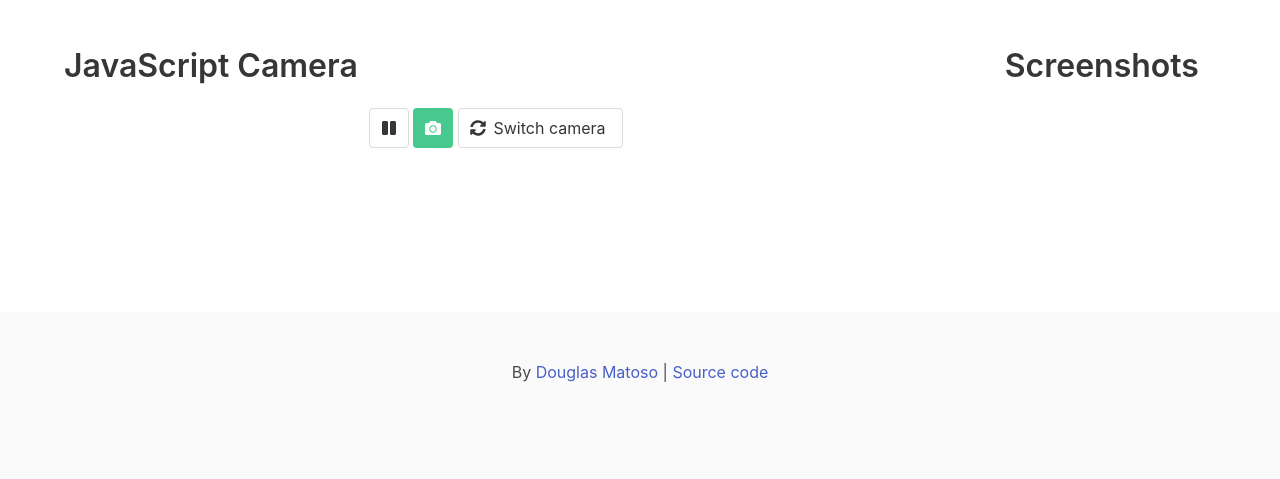
After one commit to simbentes/GrETUA, a PHP site: page /javascript-camera-master/index.html in a window 1280 px wide. The commit adds this page. Shown: the top 479 px of the page. Run offline with PHP 8.4, Linux system fonts and the light colour scheme; some libraries are stand-ins or nearby versions.

Commit message:
alterações gerais

```diff
--- a/index.php
+++ b/index.php
@@ -54,8 +54,8 @@
 
         <form action="gretua.php">
             <div>
-                <div id="pwa" class="btn btn-grande btn-google w-100"><img
-                        src="img/g_logo.svg" class="logo">Iniciar sessão com a Google</div>
+                <a href="part-2/index.html" class="btn btn-grande btn-google w-100"><img
+                        src="img/g_logo.svg" class="logo">Iniciar sessão com a Google</a>
             </div>
             <div class="row align-items-center py-3">
                 <div class="col-1">
--- /dev/null
+++ b/javascript-camera-master/index.html
@@ -0,0 +1,64 @@
+<!DOCTYPE html>
+<html lang="en">
+
+<head>
+  <meta charset="UTF-8">
+  <meta name="viewport" content="width=device-width, initial-scale=1.0">
+  <title>JavaScript Camera</title>
+  <link rel="stylesheet" href="https://cdn.jsdelivr.net/npm/bulma@0.8.2/css/bulma.min.css">
+  <script defer src="https://use.fontawesome.com/releases/v5.3.1/js/all.js"></script>
+</head>
+
+<body>
+  <section class="section">
+    <div class="container">
+      <div class="columns">
+        <div class="column is-four-fifths">
+          <h1 class="title">
+            JavaScript Camera
+          </h1>
+          <video autoplay id="video"></video>
+          <button class="button is-hidden" id="btnPlay">
+            <span class="icon is-small">
+              <i class="fas fa-play"></i>
+            </span>
+          </button>
+          <button class="button" id="btnPause">
+            <span class="icon is-small">
+              <i class="fas fa-pause"></i>
+            </span>
+          </button>
+          <button class="button is-success" id="btnScreenshot">
+            <span class="icon is-small">
+              <i class="fas fa-camera"></i>
+            </span>
+          </button>
+          <button class="button" id="btnChangeCamera">
+            <span class="icon">
+              <i class="fas fa-sync-alt"></i>
+            </span>
+            <span>Switch camera</span>
+          </button>
+        </div>
+        <div class="column">
+          <h2 class="title">Screenshots</h2>
+          <div id="screenshots"></div>
+        </div>
+      </div>
+    </div>
+  </section>
+
+  <footer class="footer">
+    <div class="content has-text-centered">
+      <p>
+        By <a href="https://www.webdevdrops.com/">Douglas Matoso</a> | <a
+          href="https://github.com/doug2k1/javascript-camera">Source code</a>
+      </p>
+    </div>
+  </footer>
+
+  <canvas class="is-hidden" id="canvas"></canvas>
+  <script src="script.js"></script>
+</body>
+
+</html>
--- /dev/null
+++ b/javascript-camera-master/script.js
@@ -0,0 +1,97 @@
+(function () {
+  if (
+    !"mediaDevices" in navigator ||
+    !"getUserMedia" in navigator.mediaDevices
+  ) {
+    alert("Camera API is not available in your browser");
+    return;
+  }
+
+  // get page elements
+  const video = document.querySelector("#video");
+  const btnPlay = document.querySelector("#btnPlay");
+  const btnPause = document.querySelector("#btnPause");
+  const btnScreenshot = document.querySelector("#btnScreenshot");
+  const btnChangeCamera = document.querySelector("#btnChangeCamera");
+  const screenshotsContainer = document.querySelector("#screenshots");
+  const canvas = document.querySelector("#canvas");
+  const devicesSelect = document.querySelector("#devicesSelect");
+
+  // video constraints
+  const constraints = {
+    video: {
+      width: {
+        min: 1280,
+        ideal: 1920,
+        max: 2560,
+      },
+      height: {
+        min: 720,
+        ideal: 1080,
+        max: 1440,
+      },
+    },
+  };
+
+  // use front face camera
+  let useFrontCamera = true;
+
+  // current video stream
+  let videoStream;
+
+  // handle events
+  // play
+  btnPlay.addEventListener("click", function () {
+    video.play();
+    btnPlay.classList.add("is-hidden");
+    btnPause.classList.remove("is-hidden");
+  });
+
+  // pause
+  btnPause.addEventListener("click", function () {
+    video.pause();
+    btnPause.classList.add("is-hidden");
+    btnPlay.classList.remove("is-hidden");
+  });
+
+  // take screenshot
+  btnScreenshot.addEventListener("click", function () {
+    const img = document.createElement("img");
+    canvas.width = video.videoWidth;
+    canvas.height = video.videoHeight;
+    canvas.getContext("2d").drawImage(video, 0, 0);
+    img.src = canvas.toDataURL("image/png");
+    screenshotsContainer.prepend(img);
+  });
+
+  // switch camera
+  btnChangeCamera.addEventListener("click", function () {
+    useFrontCamera = !useFrontCamera;
+
+    initializeCamera();
+  });
+
+  // stop video stream
+  function stopVideoStream() {
+    if (videoStream) {
+      videoStream.getTracks().forEach((track) => {
+        track.stop();
+      });
+    }
+  }
+
+  // initialize
+  async function initializeCamera() {
+    stopVideoStream();
+    constraints.video.facingMode = useFrontCamera ? "user" : "environment";
+
+    try {
+      videoStream = await navigator.mediaDevices.getUserMedia(constraints);
+      video.srcObject = videoStream;
+    } catch (err) {
+      alert("Could not access the camera");
+    }
+  }
+
+  initializeCamera();
+})();
```
Also changed, not shown: javascript-camera-master/README.md (added), 1 other file.
